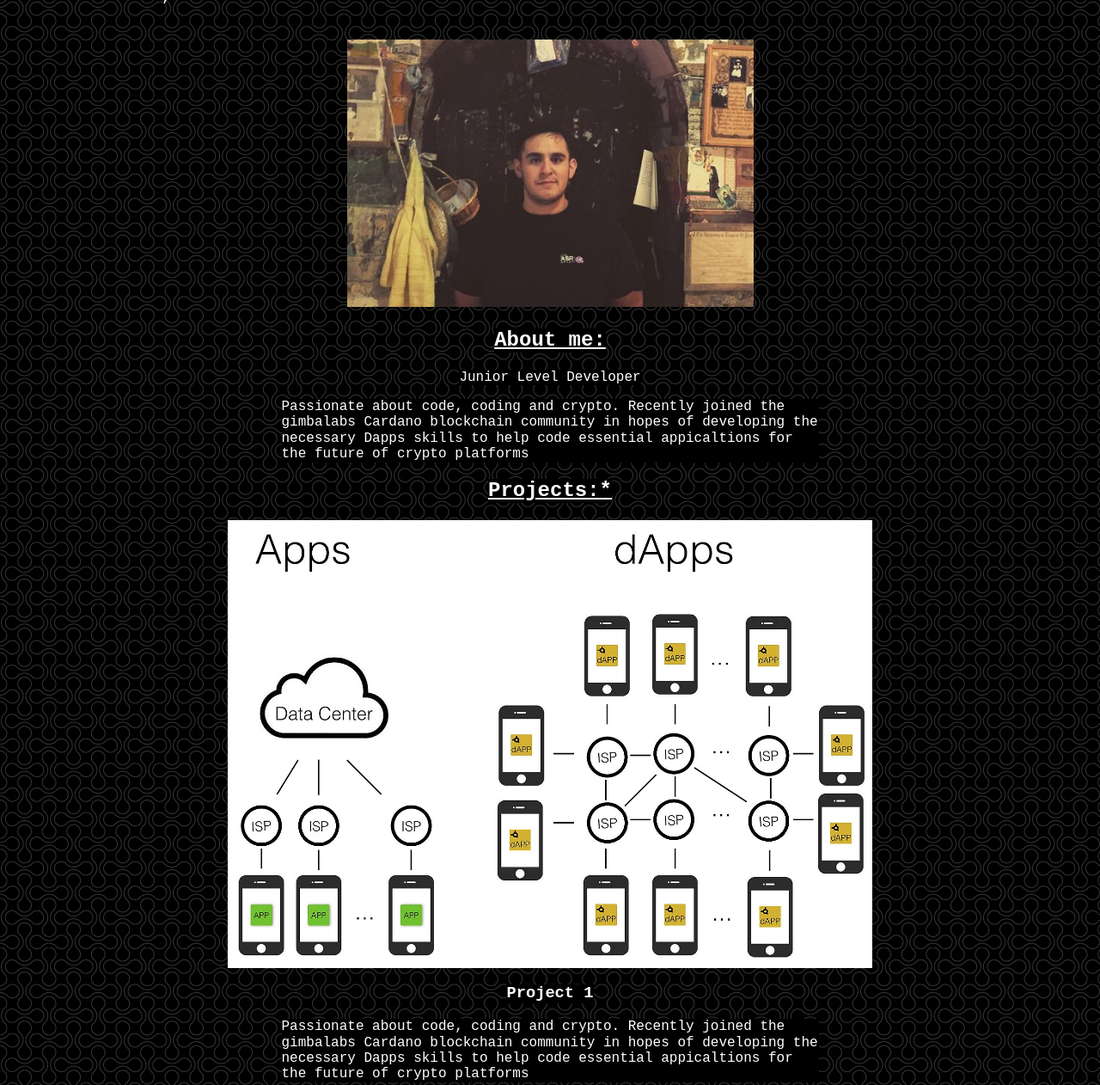
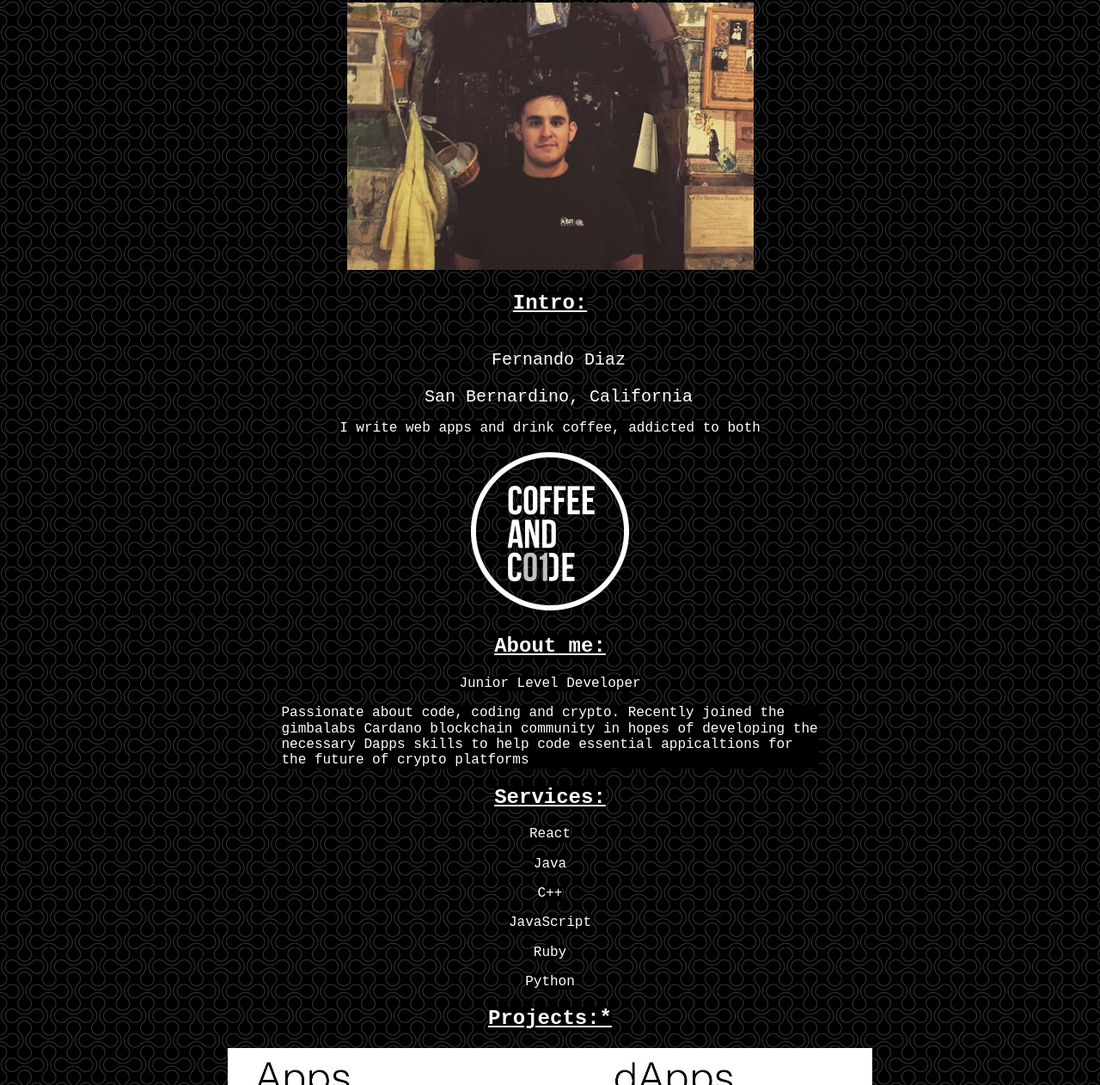
Before and after one commit to NandoDz/Site, a plain HTML site: page index.html in a window 1280 px wide. Shown: the part 98-1360 px from the top of the page at 86% size. Drawn offline with nearby package versions, Linux system fonts and the light colour scheme.

Commit message:
update 1

```diff
--- a/index.html
+++ b/index.html
@@ -18,7 +18,6 @@
 <header>
   <div class= right>
     <div class="logo">Fernando Diaz</div>
-    <div class="location">San Bernardino, California</div>
   </div>
     <nav>
       <ul>
@@ -29,17 +28,33 @@
     </nav>
   </header>
 
+  <div class='group'>
+    <img src="images/portfolioPic.png" alt="Fernando Diaz">
+    <h2><span>Intro:</span></h2>
+    <div class="intro">Fernando Diaz</div>
+    <div class="intro">San Bernardino, California</div>
+    <p><span>
+    I write web apps and drink coffee, addicted to both
+    </span></p>
+  </div>
+
 
 
     <div class='group'>
-      <img src="images/portfolioPic.png" alt="Fernando Diaz">
-
+      <img src="images/coffeeandcode-logo-light.png" alt="Fernando Diaz">
       <h2><span>About me:</span></h2>
       <p><span>Junior Level Developer</span></p>
       <p><span>Passionate about code, coding and crypto. Recently joined the gimbalabs
         Cardano blockchain community in hopes of developing the necessary Dapps
         skills to help code essential appicaltions for the future of crypto platforms</span>
       </p>
+      <h2><span>Services:</span></h2>
+      <p><span> React </p></span>
+      <p><span> Java </p></span>
+      <p><span> C++ </p></span>
+      <p><span> JavaScript </p></span>
+      <p><span> Ruby </p></span>
+      <p><span> Python </p></span>
     </div>
 
     <div class='group'>
--- a/style.css
+++ b/style.css
@@ -63,7 +63,7 @@ header {
     text-align: center;
     padding: 20px 0 0 0;
   }
-  .location{
+  .location, .intro{
     font-family: 'Courier New', sans-serif;
     font-size: 20px;
     color: white;
```
Also changed, not shown: images/coffeeandcode-logo-light.png (added).
